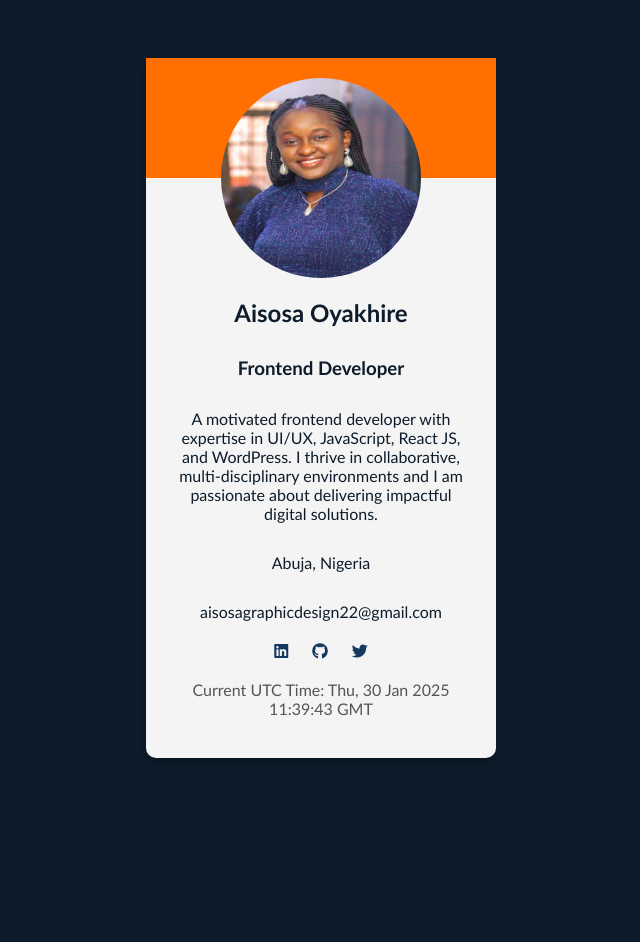
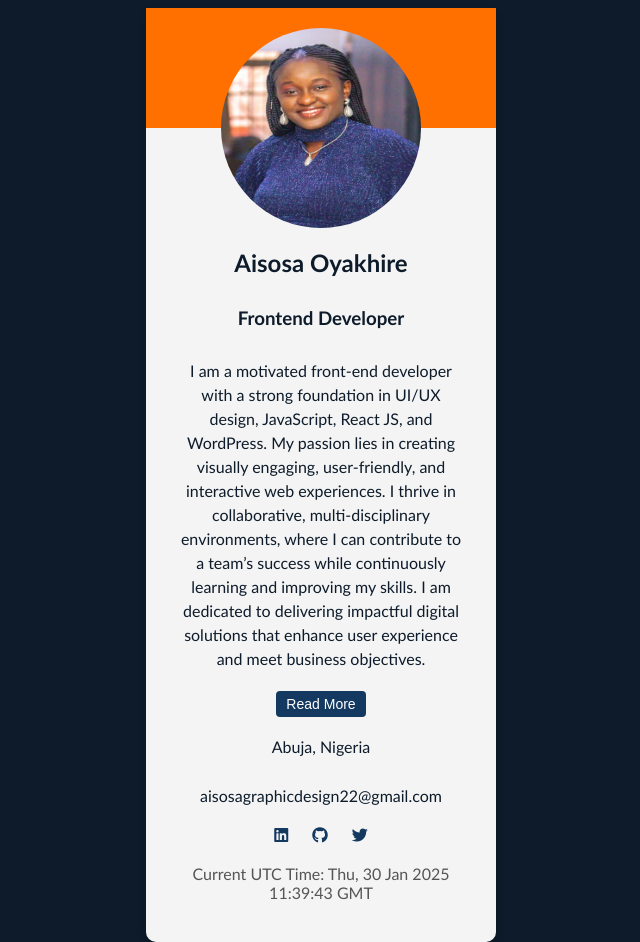
Before and after one commit to Aisosaoyakhire/Profile-card, a plain HTML site: page index.html in a window 1280 px wide. Shown: the whole page, without its empty margins (319-959 px from the left). Before the commit the page ends 816 px from the top, so only its background shows below. Drawn offline with Linux system fonts and the light colour scheme.

Commit message:
modified bio

```diff
--- a/index.html
+++ b/index.html
@@ -17,9 +17,19 @@
         <div class="card-body">
             <h2 data-testid="fullName">Aisosa Oyakhire</h2>
             <h3 data-testid="jobTitle">Frontend Developer</h3>
-            <p data-testid="shortBio">A motivated frontend developer with expertise in UI/UX, JavaScript, React JS, and
-                WordPress. I thrive in collaborative, multi-disciplinary environments and I
-                am passionate about delivering impactful digital solutions. </p>
+            <p id="shortBio" data-testid="shortBio">
+                I am a motivated front-end developer with a strong foundation in UI/UX design, JavaScript, React JS, and
+                WordPress. My passion lies in creating visually engaging, user-friendly, and interactive web
+                experiences. I thrive in collaborative, multi-disciplinary environments, where I can contribute to a
+                team’s success while continuously learning and improving my skills. I am dedicated to delivering
+                impactful digital solutions that enhance user experience and meet business objectives.
+                <span id="moreText" style="display: none;">With a focus on both design and functionality, I aim to build
+                    scalable, efficient, and innovative web applications that provide value to users and stakeholders
+                    alike.</span>
+            </p>
+
+            <button id="readMoreBtn" onclick="toggleReadMore()">Read More</button>
+
             <p data-testid="currentLocation">Abuja, Nigeria</p>
             <p data-testid="emailAddress">aisosagraphicdesign22@gmail.com</p>
             <div class="social-links" data-testid="socialLinks">
--- a/script.js
+++ b/script.js
@@ -5,3 +5,16 @@ function updateTime() {
 }
 updateTime();
 setInterval(updateTime, 1000);
+
+function toggleReadMore() {
+    const moreText = document.getElementById('moreText');
+    const readMoreBtn = document.getElementById('readMoreBtn');
+
+    if (moreText.style.display === 'none') {
+        moreText.style.display = 'inline';
+        readMoreBtn.textContent = 'Read Less';
+    } else {
+        moreText.style.display = 'none';
+        readMoreBtn.textContent = 'Read More';
+    }
+}
--- a/styles.css
+++ b/styles.css
@@ -50,3 +50,26 @@ body {
   font-size: 16px;
   color: #555;
 }
+html {
+  scroll-behavior: smooth;
+}
+
+#shortBio {
+  font-size: 16px;
+  line-height: 1.5;
+  margin-bottom: 10px;
+}
+
+#readMoreBtn {
+  background-color: #143960;
+  color: white;
+  padding: 5px 10px;
+  border: none;
+  cursor: pointer;
+  border-radius: 4px;
+  font-size: 14px;
+}
+
+#readMoreBtn:hover {
+  background-color: #0056b3;
+}
```
